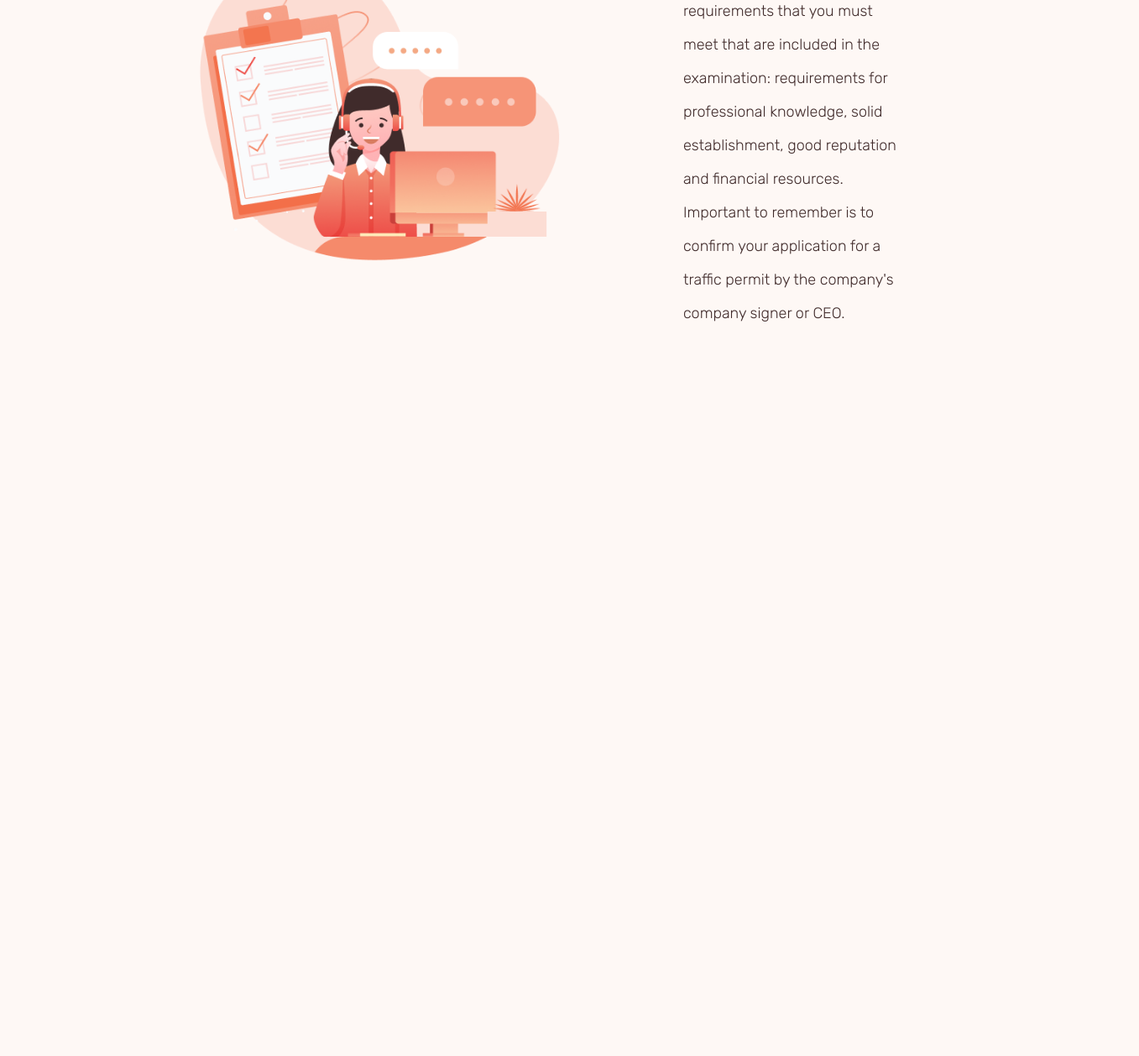
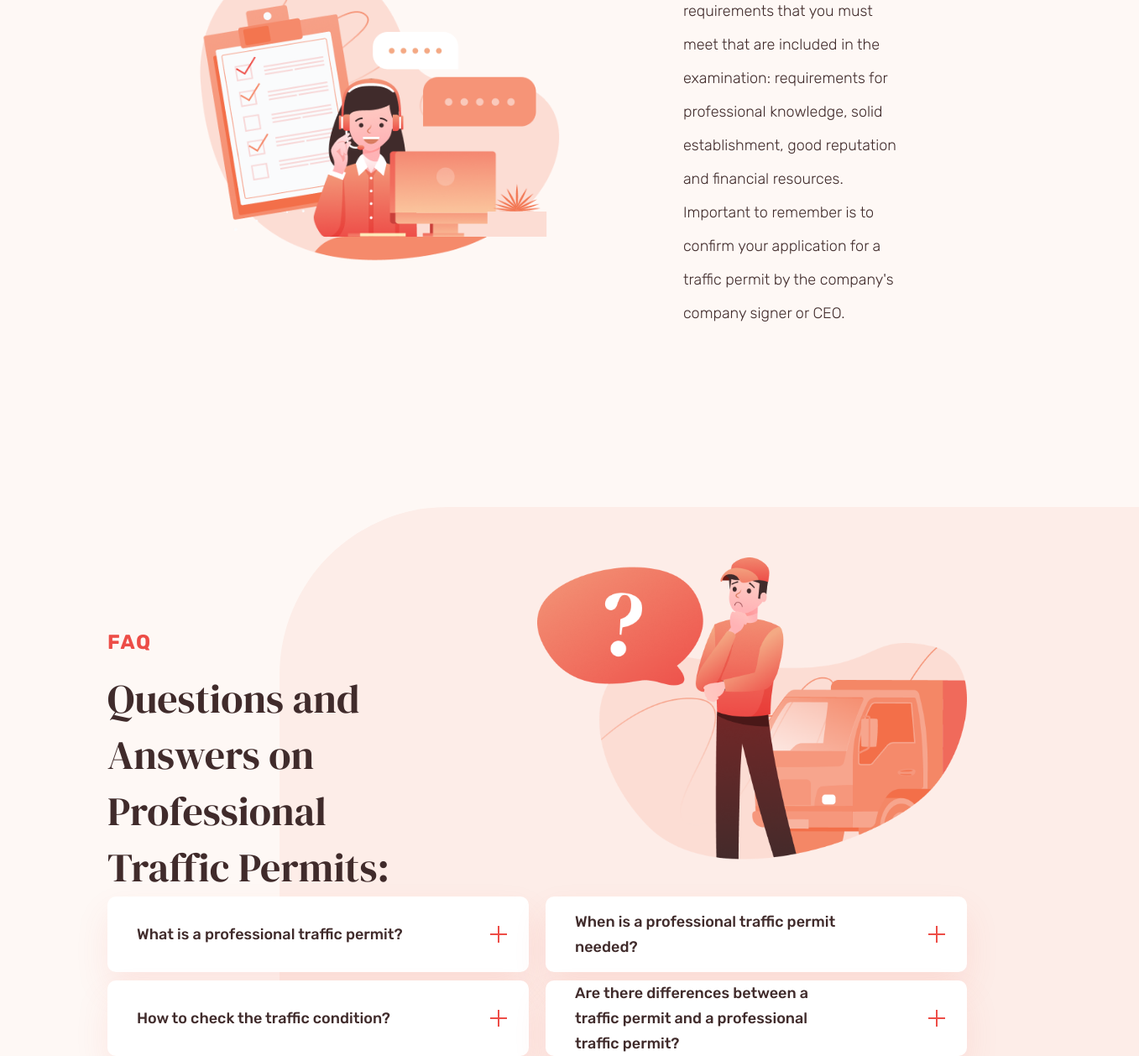
Before and after one commit to EgorikEbolik/traffico, a plain HTML site: page src/index.html in a window 1280 px wide. Shown: the part 2415-3673 px from the top of the page at 84% size, 1357 px wide, since content can reach past the window. Before the commit the page ends 2859 px from the top, so only its background shows below. Drawn offline with Linux system fonts and the light colour scheme.

Commit message:
Новый блок - часто задаваемые вопросы, также улучшен адаптив

```diff
--- a/src/_variables.scss
+++ b/src/_variables.scss
@@ -1,5 +1,5 @@
 $red : rgba(237, 77, 71, 1);
-$pink: rgba(237, 77, 71, 0.5);
+$pink: rgba(253, 237, 232, 1);
 $lightPink: rgba(252, 221, 212, 0.4);
 $black: rgba(64, 43, 43, 1);
 $blue: rgba(15, 38, 76, 1)
--- /dev/null
+++ b/src/components/faq/_faq.scss
@@ -0,0 +1,120 @@
+.faq {
+  position: relative;
+  margin-top: 13.75rem;
+
+  & * {
+    position: relative;
+  }
+
+  &__fixed-background {
+    position: absolute;
+    height: 110%;
+    width: 100%;
+    background: $pink;
+    border-radius: 12.5rem 0 0 0;
+    right: -20%;
+    top: -10%;
+  }
+
+  &__header {
+
+    &__text {
+      margin-top: 8%;
+      max-width: 45%;
+
+      &__subtitle {
+        @include dm;
+        color: $black;
+        width: fit-content;
+        max-width: 80%;
+        font-size: 3rem;
+        line-height: 4.2rem;
+        margin-top: 2.9%;
+      }
+    }
+
+    .img-wrapper {
+      margin-left: 5%;
+    }
+
+    @media screen and (max-width:1080px) {
+      & {
+        flex-direction: column;
+        gap: 50px;
+
+        &__text {
+          max-width: 100%;
+          text-align: center;
+          align-self: flex-start;
+
+          &__subtitle {
+            max-width: 100%;
+            margin: 3% 0;
+          }
+        }
+      }
+    }
+  }
+
+  &__questions-grid {
+    display: grid;
+    grid-template-columns: 1fr 1fr;
+    grid-row-gap: 10px;
+    grid-column-gap: 20px;
+    align-self: center;
+
+    &__question {
+      background: #fff;
+      height: 5.625rem;
+      box-shadow: 0px 20px 40px rgba(238, 77, 71, 0.1);
+      border-radius: 0.625rem;
+      display: flex;
+      align-items: center;
+      position: relative;
+
+      &::after,
+      &::before {
+        content: "";
+        position: absolute;
+        width: 0.125rem;
+        height: 1.25rem;
+        background-color: $red;
+        right: 2.187rem;
+        transition: .4s ease-out;
+      }
+
+      &::after {
+        transform: rotate(90deg)
+      }
+
+      &:hover:before {
+        transform: rotate(270deg);
+      }
+
+      &__text {
+        @include rumedium;
+        color: $black;
+        margin-left: 2.187rem;
+        font-size: 1.125rem;
+        line-height: 1.875rem;
+        max-width: 65%;
+      }
+
+
+    }
+
+    @media screen and (max-width: 1080px) {
+      & {
+        grid-template-columns: 1fr;
+
+        &__question {
+          height: auto;
+
+          &__text {
+            margin: 1rem 0 1rem 1rem, ;
+          }
+        }
+      }
+    }
+  }
+}
--- a/src/components/header/_header.scss
+++ b/src/components/header/_header.scss
@@ -75,7 +75,7 @@ header {
 
       @media (max-width:320px) {
         & {
-          text-align: center
+          text-align: center;
         }
       }
     }
--- a/src/components/information/_information.scss
+++ b/src/components/information/_information.scss
@@ -63,7 +63,7 @@
 
   }
 
-  @media screen and (max-width:850px) {
+  @media screen and (max-width:1080px) {
 
     &>div {
       flex-direction: column !important;
--- a/src/index.html
+++ b/src/index.html
@@ -3,7 +3,7 @@
   <head>
     <title>Traffico</title>
     <link rel="stylesheet" href="style.css">
-    <meta name="viewport" content="width=device-width, initial-scale=0.5">
+    <meta name="viewport" content="width=device-width,initial-scale=1.0, minimum-scale=1.0">
     <link rel="preconnect" href="https://fonts.googleapis.com">
     <link rel="preconnect" href="https://fonts.gstatic.com" crossorigin>
     <link href="https://fonts.googleapis.com/css2?family=DM+Serif+Display&amp;family=Rubik:wght@300;500;700&amp;display=swap" rel="stylesheet">
@@ -21,8 +21,6 @@
         </div>
       </div>
     </header>
-    <!-- первое - имя класса для блока, второе - заголовок, третье - описание (спасибо, Кэп), четвёртое - название файла картинки (!!!обязательно PNG!!!)-->
-    <!-- четвёртое - если хочешь добавить вопрос с красным бэкграундом, как в первом блоке, пишешь ещё два аргумента: первый - "yes", второй - текст вопроса -->
     <div class="container">
       <div class="information">
             <div class="information__about-us dflex">
@@ -42,5 +40,31 @@
             </div>
       </div>
     </div>
+    <div class="container">
+      <div class="faq">
+        <div class="faq__fixed-background"></div>
+        <div class="faq__header dflex">
+          <div class="faq__header__text">
+            <h2>faq</h2>
+            <div class="faq__header__text__subtitle">Questions and Answers on Professional Traffic Permits:</div>
+          </div>
+          <div class="img-wrapper"><img class="adaptive-img" src="/src/img/faq.png" alt="faq"></div>
+        </div>
+        <div class="faq__questions-grid">
+          <div class="faq__questions-grid__question">
+            <div class="faq__questions-grid__question__text">What is a professional traffic permit?</div>
+          </div>
+          <div class="faq__questions-grid__question">
+            <div class="faq__questions-grid__question__text">When is a professional traffic permit needed?</div>
+          </div>
+          <div class="faq__questions-grid__question">
+            <div class="faq__questions-grid__question__text"> How to check the traffic condition?</div>
+          </div>
+          <div class="faq__questions-grid__question">
+            <div class="faq__questions-grid__question__text"> Are there differences between a traffic permit and a professional traffic permit?</div>
+          </div>
+        </div>
+      </div>
+    </div>
   </body>
 </html>
--- a/src/style.scss
+++ b/src/style.scss
@@ -2,6 +2,7 @@
   display: block;
   max-width: 100%;
   height: auto;
+  margin: 0 auto  ;
 }
 
 @import "mixins";
@@ -10,6 +11,7 @@
 @import "components/button/button";
 @import "components/header/header";
 @import "components/information/information";
+@import "components/faq/faq";
 
 html {
   font-size: 16px;
@@ -36,8 +38,10 @@ h2 {
   color: $red;
   text-transform: uppercase;
   margin: 0;
+  letter-spacing: .1rem;
 
 }
+
 
 .container {
   max-width: 80%;
@@ -47,7 +51,7 @@ h2 {
 .dflex{display: flex;}
 
 
-@media screen and (max-width: 600px) {
+@media screen and (max-width: 1000px), (min-width: 2048px) {
   html {
    font-size: 1.2rem;
   }
```
Also changed, not shown: src/img/faq.png (added), src/style.css, 3 other files.
